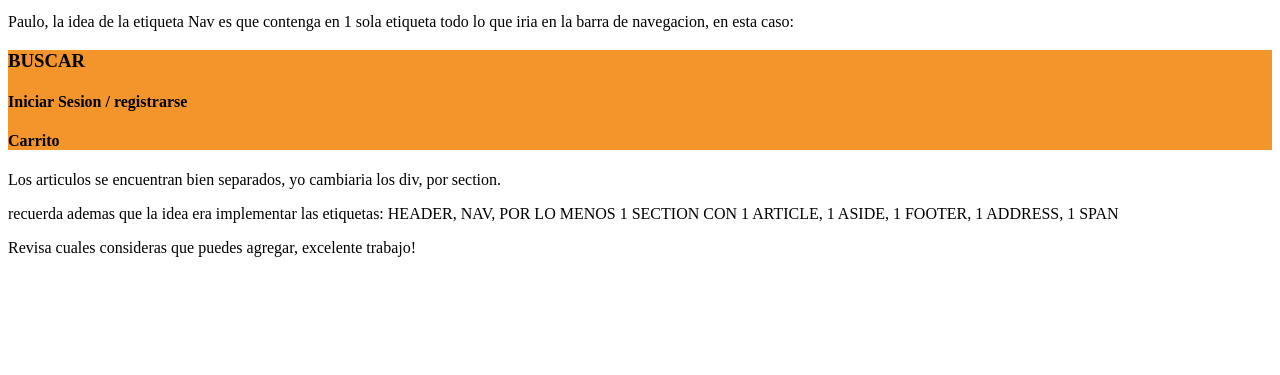
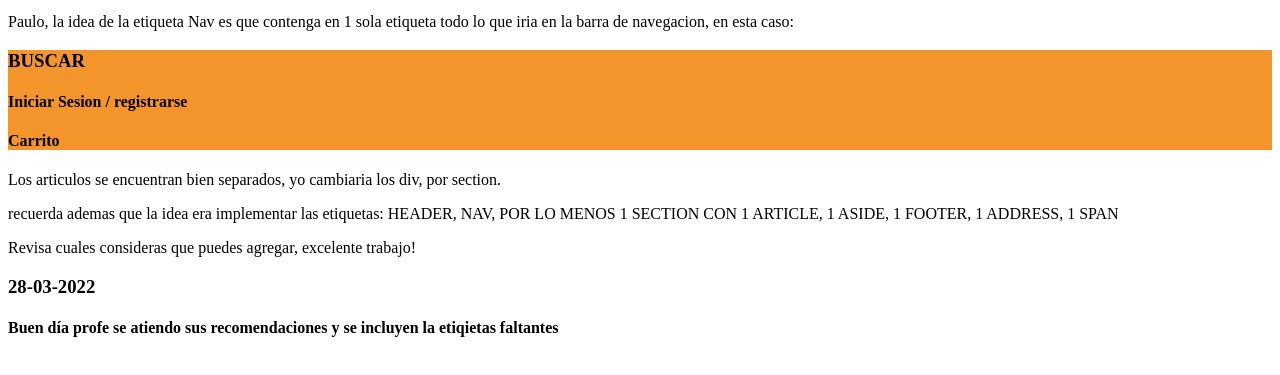
Before and after one commit to pecs07/BELLEZA-S-HOME, a plain HTML site: page seguimiento.html in a window 1280 px wide. Shown: the part 101-476 px from the top of the page. Drawn offline with Linux system fonts and the light colour scheme.

Commit message:
Acepta recomendaciones

```diff
--- a/seguimiento.html
+++ b/seguimiento.html
@@ -21,5 +21,8 @@
 
         <p>recuerda ademas que la idea era implementar las etiquetas: HEADER, NAV, POR LO MENOS 1 SECTION CON 1 ARTICLE, 1 ASIDE, 1 FOOTER, 1 ADDRESS, 1 SPAN</p>
         <p>Revisa cuales consideras que puedes agregar, excelente trabajo! </p>
+
+        <h3>28-03-2022</h3>
+        <h4>Buen día profe se atiendo sus recomendaciones y se incluyen la etiqietas faltantes</h4>
 </body>
 </html>
```
